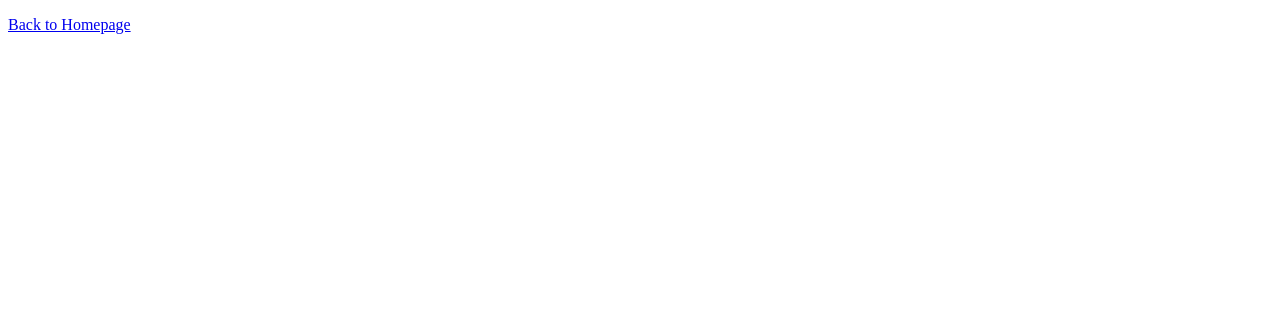
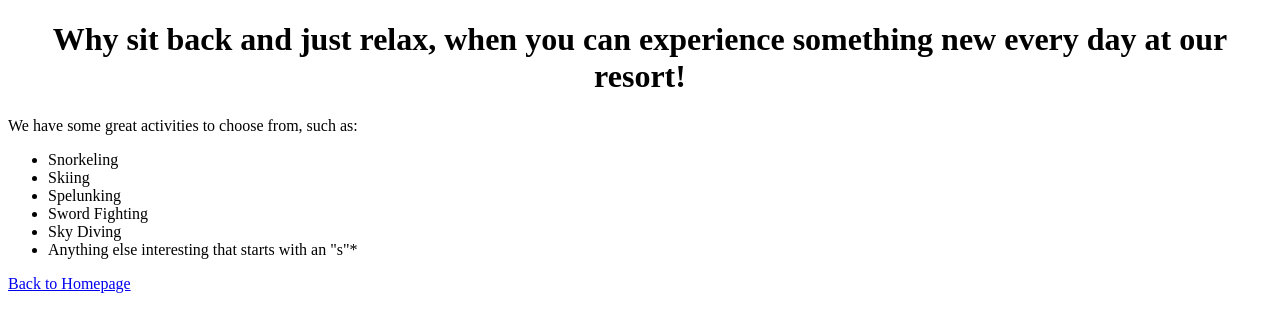
Before and after one commit to kbordon/resort-site, a plain HTML site: page pages/activities.html in a window 1280 px wide. Drawn offline with Linux system fonts and the light colour scheme.

Commit message:
Finish activities.html, correct ol to ul in accomdations.html

```diff
--- a/pages/activities.html
+++ b/pages/activities.html
@@ -5,6 +5,16 @@
     <title>EPIC RESORT: A plethora of EPIC activities</title>
   </head>
   <body>
+    <h1>Why sit back and just relax, when you can experience something new every day at our resort!</h1>
+    <p>We have some great activities to choose from, such as:</p>
+    <ul>
+      <li>Snorkeling</li>
+      <li>Skiing</li>
+      <li>Spelunking</li>
+      <li>Sword Fighting</li>
+      <li>Sky Diving</li>
+      <li>Anything else interesting that starts with an "s"*</li>
+    </ul>
     <p><a href="../index.html">Back to Homepage</a></p>
   </body>
 </html>
```
Also changed, not shown: pages/accomodations.html (+2 -2 lines).
